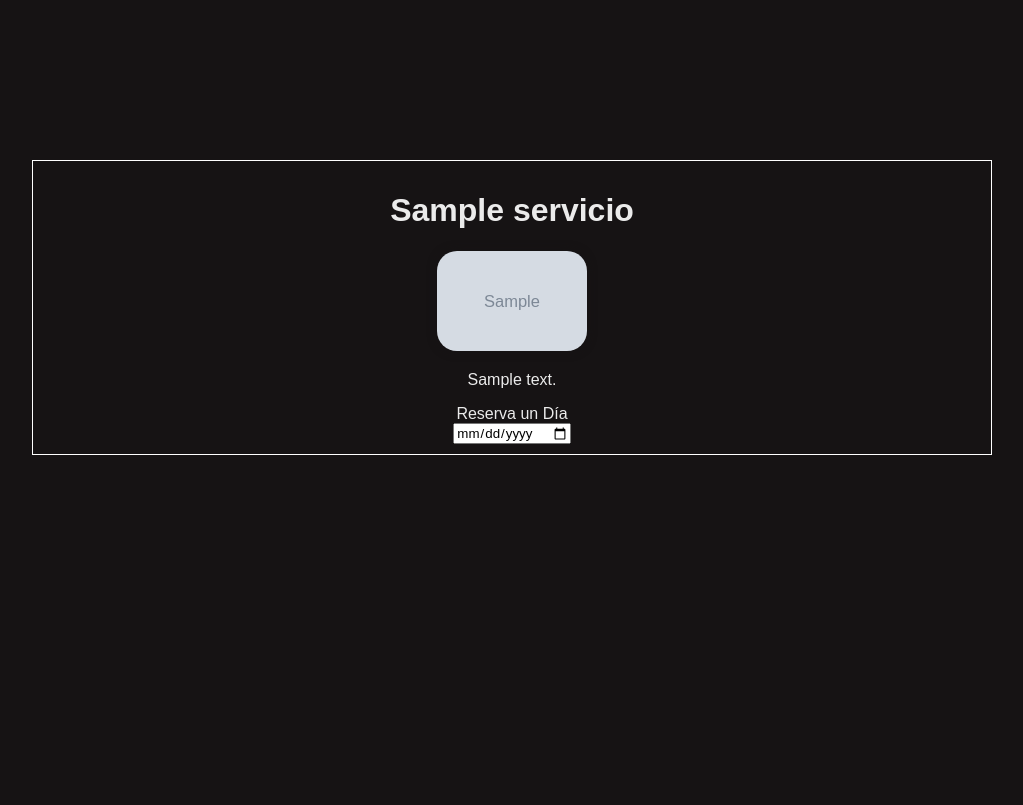
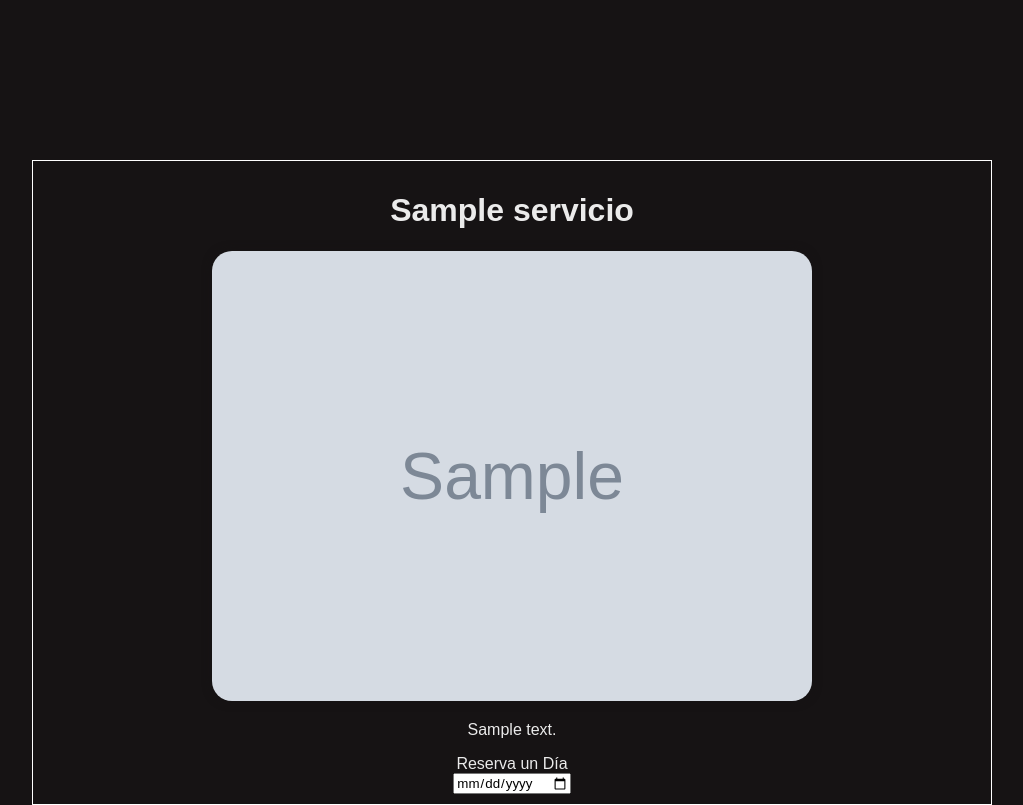
Before and after one commit to 0xRael/hackaton-UNEG, a Flask app: page /servicio/1 in a window 1280 px wide. Shown: the part 50-855 px from the top of the page, without its empty margins (128-1151 px from the left). Before the commit the page ends 505 px from the top, so only its background shows below. Run offline with Flask 3, Linux system fonts and the light colour scheme; tables that the repository leaves empty hold one stand-in row (values such as "Sample post"); grey boxes marked "Sample" are stand-in pictures.

Commit message:
Estilo de los servicios

```diff
--- a/static/servicios.css
+++ b/static/servicios.css
@@ -19,9 +19,12 @@
     display: block;
     text-align:center;
 }
+.imagen{
+    width: 600px;;
+}
 img {
-    width: 150px;
-    height: 100px;
+    width: 100%;
+    height: auto;
     border-radius: 20px;
     object-fit: cover;
     box-shadow: 0 0 10px #161314;
```
